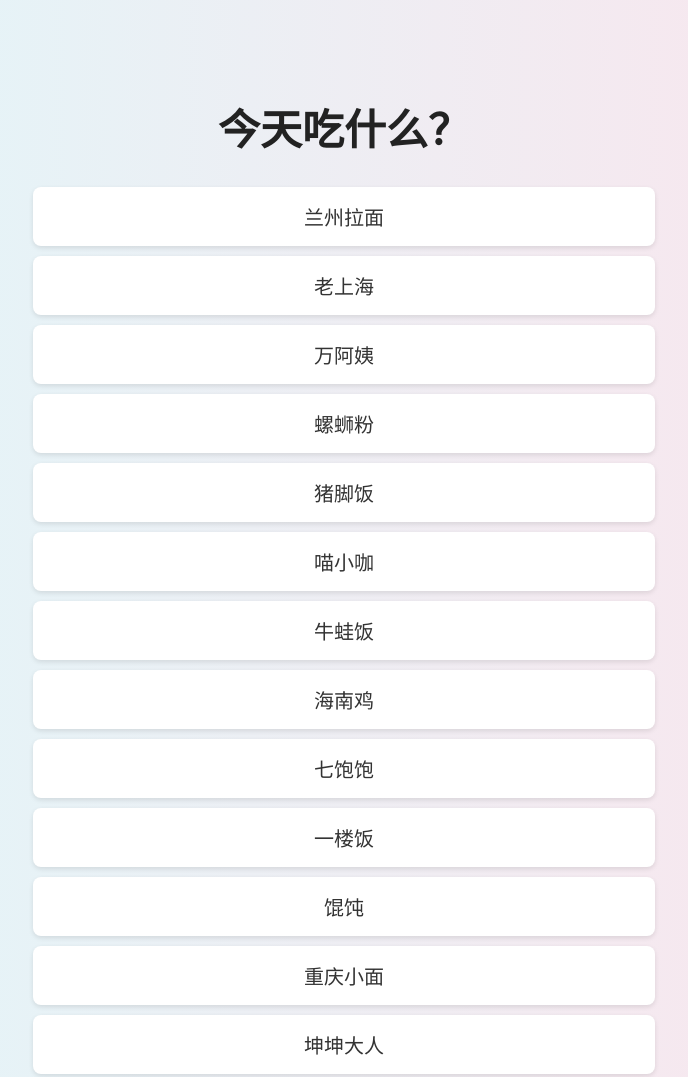
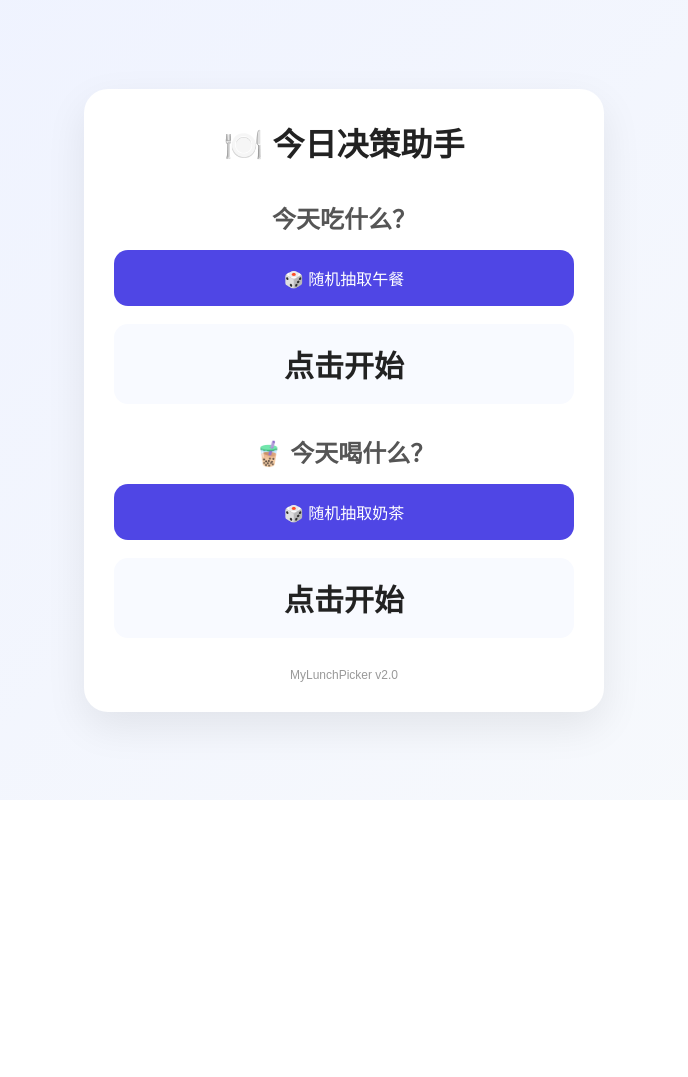
Before and after one commit to c23040760-art/mylunchpicker, a plain HTML site: page index.html in a window 1280 px wide. Shown: the top 1077 px of the page, without its empty margins (296-984 px from the left). After the commit the page ends 800 px from the top, so only its background shows below. Drawn offline with Linux system fonts and the light colour scheme.

Commit message:
v2.0
Updated the HTML structure and styles for a food and drink picker application.

```diff
--- a/index.html
+++ b/index.html
@@ -3,91 +3,270 @@
 <head>
 <meta charset="UTF-8">
 <meta name="viewport" content="width=device-width, initial-scale=1.0">
-    <title>今天吃什么</title>
-    <link rel="stylesheet" href="style.css">
+
+<title>今日决策助手</title>
+
 <style>
-        body {
-            font-family: 'Segoe UI', Tahoma, sans-serif;
-            background: linear-gradient(to right, #e0f7fa, #fce4ec);
-            color: #333;
-            text-align: center;
-            padding: 60px;
+
+*{
+    margin:0;
+    padding:0;
+    box-sizing:border-box;
 }
-        h1 {
-            font-size: 42px;
-            color: #222;
-            margin-bottom: 30px;
+
+body{
+    font-family:"Microsoft YaHei",sans-serif;
+    background:linear-gradient(135deg,#eef2ff,#f8fafc);
+    min-height:100vh;
+    display:flex;
+    justify-content:center;
+    align-items:center;
+    padding:20px;
 }
-        ul {
-            list-style: none;
-            padding: 0;
+
+.container{
+    width:100%;
+    max-width:520px;
+    background:white;
+    border-radius:24px;
+    padding:30px;
+    box-shadow:0 15px 40px rgba(0,0,0,0.08);
 }
-        li {
-            background: white;
-            margin: 10px auto;
-            padding: 15px 25px;
-            border-radius: 8px;
-            width: 50%;
-            box-shadow: 0 2px 5px rgba(0, 0, 0, 0.1);
-            font-size: 20px;
+
+.title{
+    text-align:center;
+    font-size:32px;
+    font-weight:bold;
+    margin-bottom:35px;
+    color:#222;
 }
-        button {
-            background-color: #2196F3;
-            color: white;
-            border: none;
-            padding: 15px 30px;
-            font-size: 18px;
-            border-radius: 8px;
-            cursor: pointer;
-            transition: background-color 0.3s;
+
+.card{
+    margin-bottom:30px;
 }
-        button:hover {
-            background-color: #1976D2;
+
+.card h2{
+    text-align:center;
+    margin-bottom:15px;
+    color:#555;
 }
-        #result {
-            margin-top: 40px;
-            font-size: 28px;
-            color: #222;
-            font-weight: bold;
+
+button{
+    width:100%;
+    border:none;
+    padding:16px;
+    border-radius:14px;
+    background:#4f46e5;
+    color:white;
+    font-size:16px;
+    cursor:pointer;
+    transition:0.3s;
 }
+
+button:hover{
+    background:#4338ca;
+}
+
+.result{
+    margin-top:18px;
+    height:80px;
+    display:flex;
+    justify-content:center;
+    align-items:center;
+    background:#f8faff;
+    border-radius:14px;
+    font-size:30px;
+    font-weight:bold;
+    color:#222;
+    overflow:hidden;
+}
+
+.spinning{
+    animation:pulse 0.1s infinite;
+}
+
+@keyframes pulse{
+
+    0%{
+        transform:scale(1);
+    }
+
+    50%{
+        transform:scale(1.03);
+    }
+
+    100%{
+        transform:scale(1);
+    }
+
+}
+
+.footer{
+    text-align:center;
+    margin-top:20px;
+    color:#999;
+    font-size:12px;
+}
+
 </style>
+
 </head>
+
 <body>
 
-    <h1>今天吃什么？</h1>
-    <ul id="food-list">
-        <li>兰州拉面</li>
-        <li>老上海</li>
-        <li>万阿姨</li>
-        <li>螺蛳粉</li>
-        <li>猪脚饭</li>
-        <li>喵小咖</li>
-        <li>牛蛙饭</li>
-        <li>海南鸡</li>
-        <li>七饱饱</li>
-        <li>一楼饭</li>
-        <li>馄饨</li>
-        <li>重庆小面</li>
-        <li>坤坤大人</li>
-        <li>过桥米线</li>
-    </ul>
+<div class="container">
 
-    <button onclick="pickRandom()">随机抽取</button>
+    <div class="title">
+        🍽️ 今日决策助手
+    </div>
 
-    <div id="result"></div>
+    <div class="card">
+
+        <h2>今天吃什么？</h2>
+
+        <button onclick="pickFood()">
+            🎲 随机抽取午餐
+        </button>
+
+        <div class="result" id="foodResult">
+            点击开始
+        </div>
+
+    </div>
+
+    <div class="card">
+
+        <h2>🧋 今天喝什么？</h2>
+
+        <button onclick="pickMilkTea()">
+            🎲 随机抽取奶茶
+        </button>
+
+        <div class="result" id="milkTeaResult">
+            点击开始
+        </div>
+
+    </div>
+
+    <div class="footer">
+        MyLunchPicker v2.0
+    </div>
+
+</div>
 
 <script>
-        function pickRandom() {
+
 const foods = [
-                "兰州拉面", "老上海", "万阿姨", "螺蛳粉",
-                "猪脚饭", "喵小咖", "牛蛙饭", "海南鸡",
-                "七饱饱", "一楼饭", "馄饨", "重庆小面",
-                "坤坤大人", "过桥米线"
+
+"兰州拉面",
+"老上海",
+"万阿姨",
+"螺蛳粉",
+"猪脚饭",
+"喵小咖",
+"牛蛙饭",
+"海南鸡",
+"七饱饱",
+"一楼饭",
+"馄饨",
+"重庆小面",
+"坤坤大人",
+"过桥米线"
+
 ];
-            const randomIndex = Math.floor(Math.random() * foods.length);
-            const chosenFood = foods[randomIndex];
-            document.getElementById('result').innerText = '今天你可以吃：' + chosenFood;
+
+const milkTeas = [
+
+"古茗",
+"喜茶",
+"一点点",
+"茉莉奶白",
+"爷爷不泡茶",
+"瑞幸",
+"霸王茶姬",
+"茶百道",
+"蜜雪冰城",
+"洪都大拇指",
+"茉酸奶",
+"库迪",
+"奈雪的茶"
+
+];
+
+function pickFood(){
+
+    const result =
+    document.getElementById("foodResult");
+
+    result.classList.add("spinning");
+
+    let count = 0;
+
+    const timer = setInterval(()=>{
+
+        const randomIndex =
+        Math.floor(Math.random()*foods.length);
+
+        result.innerText =
+        foods[randomIndex];
+
+        count++;
+
+        if(count >= 20){
+
+            clearInterval(timer);
+
+            result.classList.remove("spinning");
+
+            const finalIndex =
+            Math.floor(Math.random()*foods.length);
+
+            result.innerText =
+            "🍜 " + foods[finalIndex];
+
         }
+
+    },100);
+
+}
+
+function pickMilkTea(){
+
+    const result =
+    document.getElementById("milkTeaResult");
+
+    result.classList.add("spinning");
+
+    let count = 0;
+
+    const timer = setInterval(()=>{
+
+        const randomIndex =
+        Math.floor(Math.random()*milkTeas.length);
+
+        result.innerText =
+        milkTeas[randomIndex];
+
+        count++;
+
+        if(count >= 20){
+
+            clearInterval(timer);
+
+            result.classList.remove("spinning");
+
+            const finalIndex =
+            Math.floor(Math.random()*milkTeas.length);
+
+            result.innerText =
+            "🧋 " + milkTeas[finalIndex];
+
+        }
+
+    },100);
+
+}
+
 </script>
 
 </body>
```
Lines whose indentation alone changed are shown as unchanged.
